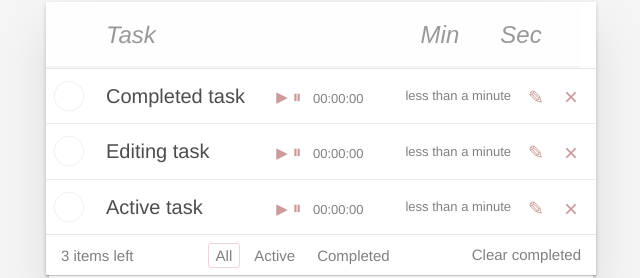
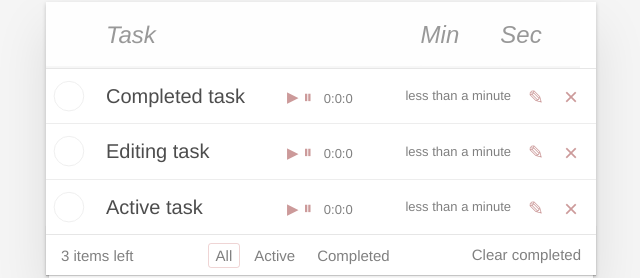
Before and after one commit to taindw000w/Kata-todolist, a React (Create React App) app: page / in a window 1280 px wide. Shown: the part 128-406 px from the top of the page, without its empty margins (319-959 px from the left). Built offline with nearby package versions, Linux system fonts and the light colour scheme.

Commit message:
Add files via upload

```diff
--- a/src/components/task/task.jsx
+++ b/src/components/task/task.jsx
@@ -27,9 +27,15 @@ export const Task = ({ description, isDone, createdDate, id, seconds, onTogglePr
   };
 
   const formatTime = (sec) => {
-    return [Math.floor(sec / 60 / 60), Math.floor((sec / 60) % 60), Math.floor(sec % 60)]
-      .join(':')
-      .replace(/\b(\d)\b/g, '0$1');
+    let hours = Math.floor(sec / (60 * 60));
+
+    let divisor_for_minutes = sec % (60 * 60);
+    let minutes = Math.floor(divisor_for_minutes / 60);
+
+    let divisor_for_seconds = divisor_for_minutes % 60;
+    let seconds = Math.ceil(divisor_for_seconds);
+
+    return <span>{hours}:{minutes}:{seconds}</span>;
   };
 
   const toggleDone = () => {
@@ -75,125 +81,3 @@ Task.propTypes = {
   onToggleProperty: PropTypes.func.isRequired,
   onDelete: PropTypes.func.isRequired,
 };
-
-
-// import React from "react";
-// import PropTypes from "prop-types";
-// import { formatDistanceToNow } from "date-fns";
-
-// import './task.css'
-// export class Task extends React.Component {
-//    constructor(props) {
-//     super(props);
-//     this.state = { time: {} , isCounting: false , timer : 0 };
-//     this.startTimer = this.startTimer.bind(this);
-//     this.countDown = this.countDown.bind(this);
-//   }
-
-//   secondsToTime(secs) {
-//     let hours = Math.floor(secs / (60 * 60));
-
-//     let divisor_for_minutes = secs % (60 * 60);
-//     let minutes = Math.floor(divisor_for_minutes / 60);
-
-//     let divisor_for_seconds = divisor_for_minutes % 60;
-//     let seconds = Math.ceil(divisor_for_seconds);
-
-//     let obj = {
-//       h: hours,
-//       m: minutes,
-//       s: seconds,
-//     };
-//     return obj;
-//   }
-
-//   componentDidMount() {
-//     let { time } = this.props;
-//     let timeLeftVar = this.secondsToTime(time);
-//     this.setState({ time: timeLeftVar, NewTime: time });
-//   }
-
-//   startTimer() {
-//     if ((this.state.timer === 0 || this.state.timer !== 0) && this.state.isCounting === false) {
-//       this.setState({ isCounting: true, timer : setInterval(this.countDown, 1000)});
-//     }
-//     else if (this.state.timer !== 0 && this.state.isCounting === false) {
-//       this.setState({ isCounting: false , timer: setInterval(this.countDown, 1000)});
-//     }
-//   }
-
-//   countDown() {
-//     let NewTime = this.state.NewTime - 1;
-//     if (NewTime < 0) {
-//       return null
-//     }
-//     this.setState({
-//       time: this.secondsToTime(NewTime),
-//       NewTime: NewTime,
-//     });
-
-//     if (NewTime === 0) {
-//       clearInterval(this.state.timer);
-//     }
-//   }
-
-//   timerStop () {
-//     clearInterval(this.state.timer);
-//     this.setState({ isCounting: false });
-//   };
-
-
-//   render() {
-//     const {id, isDone, description, createdDate, onToggleProperty, onDelete} = this.props;
-
-//     return (
-//       <div className="view">
-//        <input
-//           className="toggle"
-//           onChange={() => onToggleProperty("isDone", id)}
-//           type="checkbox"
-//           checked={isDone}
-//           onClick={() => (isDone) ? this.startTimer() : this.timerStop()}
-//         />
-//         <label>
-//           <span className="description">{description}</span>
-//           <span className="description-second">
-//             <button className="icon icon-play" onClick={() => isDone ? null : this.startTimer()}></button>
-//             <button className="icon icon-pause"onClick={()=> this.timerStop()}></button>
-//             <span className="time">{this.state.time.h}:{this.state.time.m}:{this.state.time.s}</span>
-//           </span>
-
-//           <span className="created">{formatDistanceToNow(createdDate)}</span>
-//         </label>
-//         <button
-//           className="icon icon-edit"
-//           aria-label="edit"
-//           type="button"
-//           onClick={() => onToggleProperty("isEditing", id)}
-//         />
-//         <button
-//           className="icon icon-destroy"
-//           aria-label="destroy"
-//           type="button"
-//           onClick={() => onDelete(id)}
-//         />
-//       </div>
-//     );
-//   }
-// }
-
-
-// Task.defaultProps = {
-//   description: "",
-//   isDone: false,
-//   createdDate: new Date(),
-// };
-
-// Task.propTypes = {
-//   description: PropTypes.string,
-//   isDone: PropTypes.bool,
-//   createdDate: PropTypes.instanceOf(Date),
-//   id: PropTypes.number.isRequired,
-//   onToggleProperty: PropTypes.func.isRequired,
-//   onDelete: PropTypes.func.isRequired,
-// };
```
